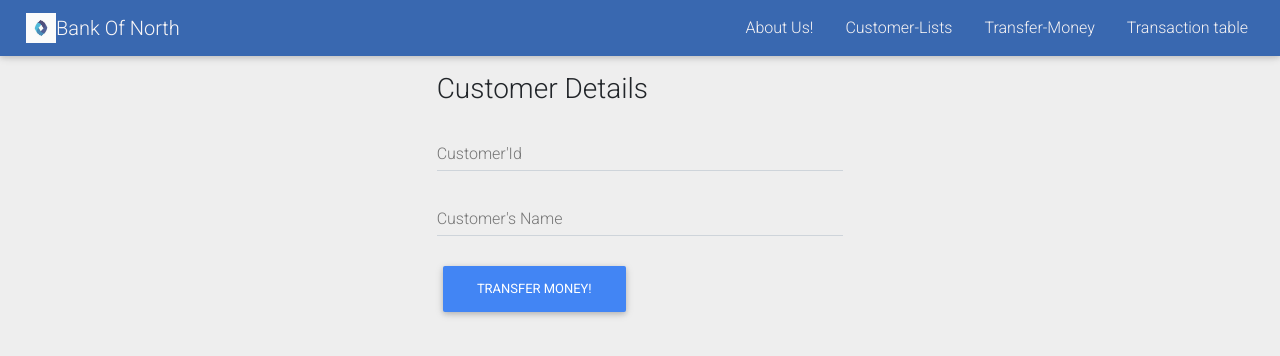
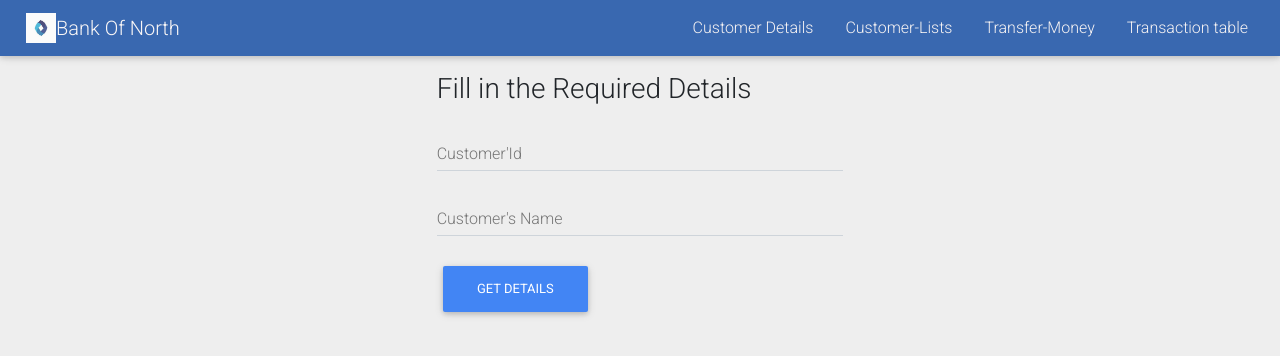
Before and after one commit to avi2801/Bank, a React (Create React App) app: page /about in a window 1280 px wide. Shown: the top 356 px of the page. Built offline with nearby package versions, Linux system fonts and the light colour scheme; no server answers.

Commit message:
Details Added

```diff
--- a/src/components/About.js
+++ b/src/components/About.js
@@ -1,5 +1,5 @@
 import React, { Component } from 'react'
-import { MDBInput, MDBBtn, MDBCard, MDBCardBody, MDBCardImage, MDBCardTitle, MDBCardText, MDBCol, } from "mdbreact";
+import { MDBInput, MDBBtn, MDBAnimation } from "mdbreact";
 import history from '../history'
 import AboutUs from './AboutUs'
 import { Route, Link, BrowserRouter } from 'react-router-dom'
@@ -9,11 +9,17 @@ class About extends Component {
 		super(props)
 
 		this.state = {
-			 id1:null,
-			 name1:""
+			id1: null,
+			name1: "",
+			temp1: false
 		}
-		this.handleChange=this.handleChange.bind(this)
+		this.handleChange = this.handleChange.bind(this)
 
+	}
+	changeTemp = () => {
+		this.setState({
+			temp1: true
+		})
 	}
 
 
@@ -25,23 +31,42 @@ class About extends Component {
 		console.log(this.state.id1)
 	}
 	render() {
-		const {name1,id1}=this.state
+		const { name1, id1, temp1 } = this.state
+		if (temp1 === false) {
+			return (
+				<MDBAnimation type="slideInLeft" duration='2s'>
+					<div>
+						<div className='row mt-3'>
+							<div className=' offset-4 col-sm-4 '>
+								<h3>Fill in the Required Details</h3>
+								<form>
+									<MDBInput label="Customer'Id" name="id1" value={id1} onChange={this.handleChange} />
+									<MDBInput label="Customer's Name" name="name1" value={name1} onChange={this.handleChange} />
+									<MDBBtn color="primary" type="submit" onClick={this.changeTemp}>
+										Get Details</MDBBtn>
+								</form>
+							</div>
+						</div>
+					</div>
+				</MDBAnimation>
+			)
+		}
+		else {
 			return (
 				<div>
 					<div className='row mt-3'>
 						<div className=' offset-4 col-sm-4 '>
-						<h3>Customer Details</h3>
-						<form>
-							<MDBInput label="Customer'Id" name="id1" value={id1} onChange={this.handleChange} />
-							<MDBInput label="Customer's Name" name="name1" value={name1} onChange={this.handleChange} />
-							<MDBBtn color="primary" type="submit" onClick={()=>history.push('/aboutus')}>
-									 Transfer Money!</MDBBtn>
-							<AboutUs id={id1}/>
-						</form>
+
+							<AboutUs id={id1} />
 						</div>
 					</div>
 				</div>
 			)
+
+
+		}
+
+
 	}
 }
 
--- a/src/components/AboutUs.js
+++ b/src/components/AboutUs.js
@@ -1,4 +1,6 @@
+import axios from 'axios'
 import React, { Component } from 'react'
+import { MDBCard, MDBCardTitle, MDBCardText, MDBContainer, MDBAnimation } from "mdbreact";
 
 
 export class AboutUs extends Component {
@@ -6,18 +8,47 @@ export class AboutUs extends Component {
 		super(props)
 
 		this.state = {
-			 id:this.props.id1
+			id: this.props.id,
+			user: []
 		}
-		console.log(this.props.id1)
+		console.log(this.props.id)
+	}
+	componentDidMount() {
+		axios.get(`http://localhost:5000/constumerList/about${this.state.id}`)
+			.then(res => {
+				this.setState({
+					user: res.data
+
+				})
+			})
+			.catch(err => { console.log(err) })
 	}
 
 	render() {
+		const { user, id } = this.state
 		return (
-			<div>
-				<h1>{this.state.id}</h1>
+			<MDBAnimation type='rollIn' duration='2s'>
+				<div>
+					<MDBContainer>
+						<MDBCard className="card-body" style={{ width: "22rem", marginTop: "1rem" }}>
+							<MDBCardTitle>Customer Details</MDBCardTitle>
+							<MDBCardText>
+								<div>
+									<h5>Name: {user.name} {user.last}</h5>
 
+								</div>
+							</MDBCardText>
+							<MDBCardText>
+								<h5>Email: {user.email}</h5>
+							</MDBCardText>
+							<MDBCardText>
+								<h5>Balance: {user.balance}</h5>
+							</MDBCardText>
 
-			</div>
+						</MDBCard>
+					</MDBContainer>
+				</div>
+			</MDBAnimation>
 		)
 	}
 }
--- a/src/components/CostumerList.js
+++ b/src/components/CostumerList.js
@@ -2,6 +2,7 @@ import React, { Component } from 'react'
 import { Link } from 'react-router-dom'
 import axios from 'axios'
 import Navbar1 from './Navbar'
+import { MDBAnimation } from 'mdbreact'
 
 
 class CostumerList extends Component {
@@ -37,6 +38,7 @@ class CostumerList extends Component {
 	render() {
 		const { customer, isOpen } = this.state
 		return (
+			<MDBAnimation type='slideInDown' duration='2s'>
 				<div className="container">
 					<div className='row mt-2'>
 						<h2>Beneficiary Details!</h2>
@@ -69,6 +71,7 @@ class CostumerList extends Component {
 
 
 				</div>
+			</MDBAnimation>
 		)
 	}
 }
--- a/src/components/Navbar.js
+++ b/src/components/Navbar.js
@@ -20,7 +20,7 @@ const Navbar1 = (props) => {
 					<Collapse isOpen={isOpen} navbar></Collapse>
 					<Nav >
 						<NavItem>
-						<NavLink className="links" href="/about">About Us!</NavLink>
+						<NavLink className="links" href="/about">Customer Details</NavLink>
 						</NavItem>
 						<NavItem>
 							<NavLink className="links" href="/ConstumerList">Customer-Lists</NavLink>
--- a/src/components/Transaction.js
+++ b/src/components/Transaction.js
@@ -1,5 +1,6 @@
 import React, { Component } from 'react'
 import axios from 'axios'
+import {MDBAnimation} from 'mdbreact'
 
 
 class Transaction extends Component {
@@ -30,6 +31,7 @@ class Transaction extends Component {
 		const { table } = this.state
 
 		return (
+			<MDBAnimation type="slideInRight" duration='2s'>
 			<div className="container mt-3">
 				<h2>Transaction History</h2>
 				<table class="table table-striped table-hover mt-3">
@@ -52,6 +54,7 @@ class Transaction extends Component {
 				</table>
 
 			</div>
+			</MDBAnimation>
 		)
 	}
 }
--- a/src/components/Transfer.js
+++ b/src/components/Transfer.js
@@ -1,7 +1,8 @@
 import React, { Component } from 'react'
 import axios from 'axios'
-import { MDBInput, MDBContainer, MDBRow, MDBCol, MDBBtn, }  from "mdbreact";
+import { MDBInput, MDBContainer, MDBRow, MDBCol, MDBBtn,MDBAnimation }  from "mdbreact";
 import history from '../history'
+
 
 class Transfer extends Component {
 	constructor(props) {
@@ -63,6 +64,7 @@ class Transfer extends Component {
 		const { customer, balance1, name1, name2, id1, id2 } = this.state
 		//console.log(customer)
 		return (
+			<MDBAnimation type='bounceIn' duration='2s'>
 			<MDBContainer>
 				<MDBRow>
 					<MDBCol md="6" className="offset-md-3 mt-3" >
@@ -82,9 +84,8 @@ class Transfer extends Component {
 
 				</MDBRow>
 				{/* {customer.map(c => <div>{c.name},{c.id}  {c.balance}</div>)} */}
-
-
 			</MDBContainer>
+			</MDBAnimation>
 		)
 	}
 }
```
Lines whose indentation alone changed are shown as unchanged.
